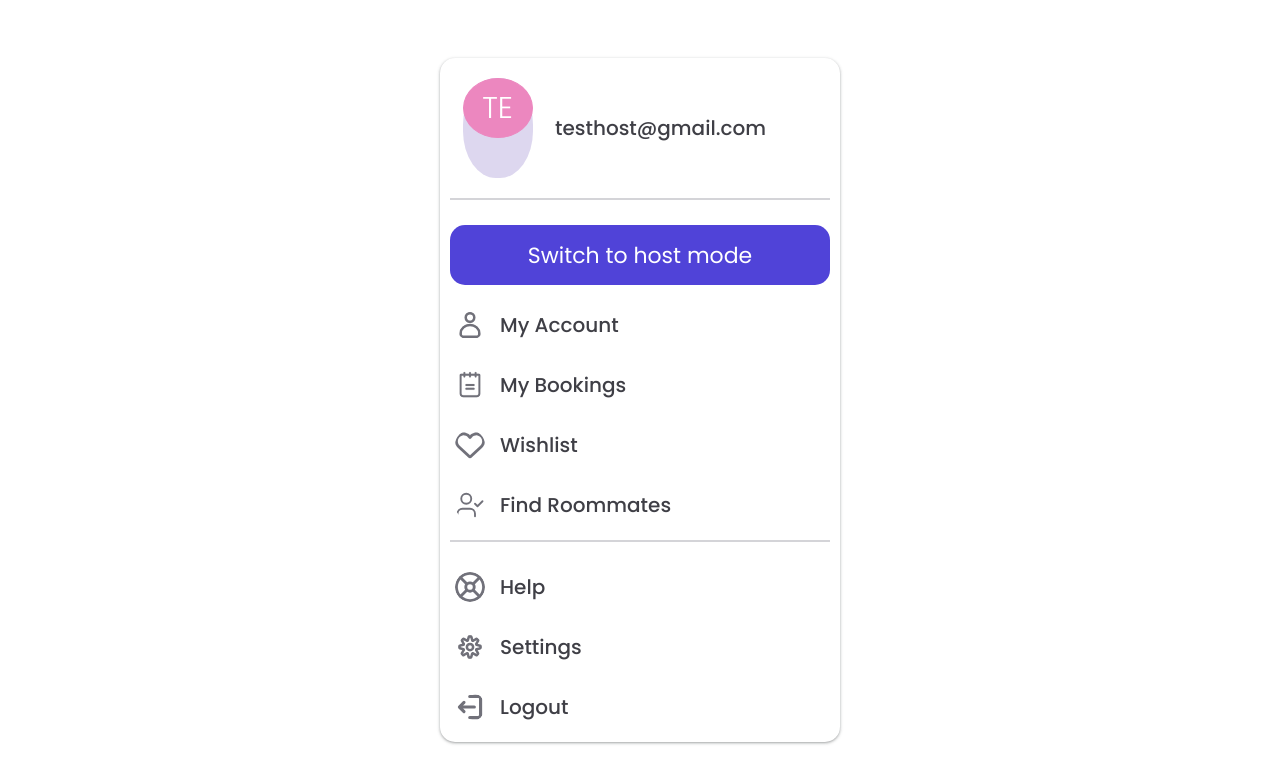
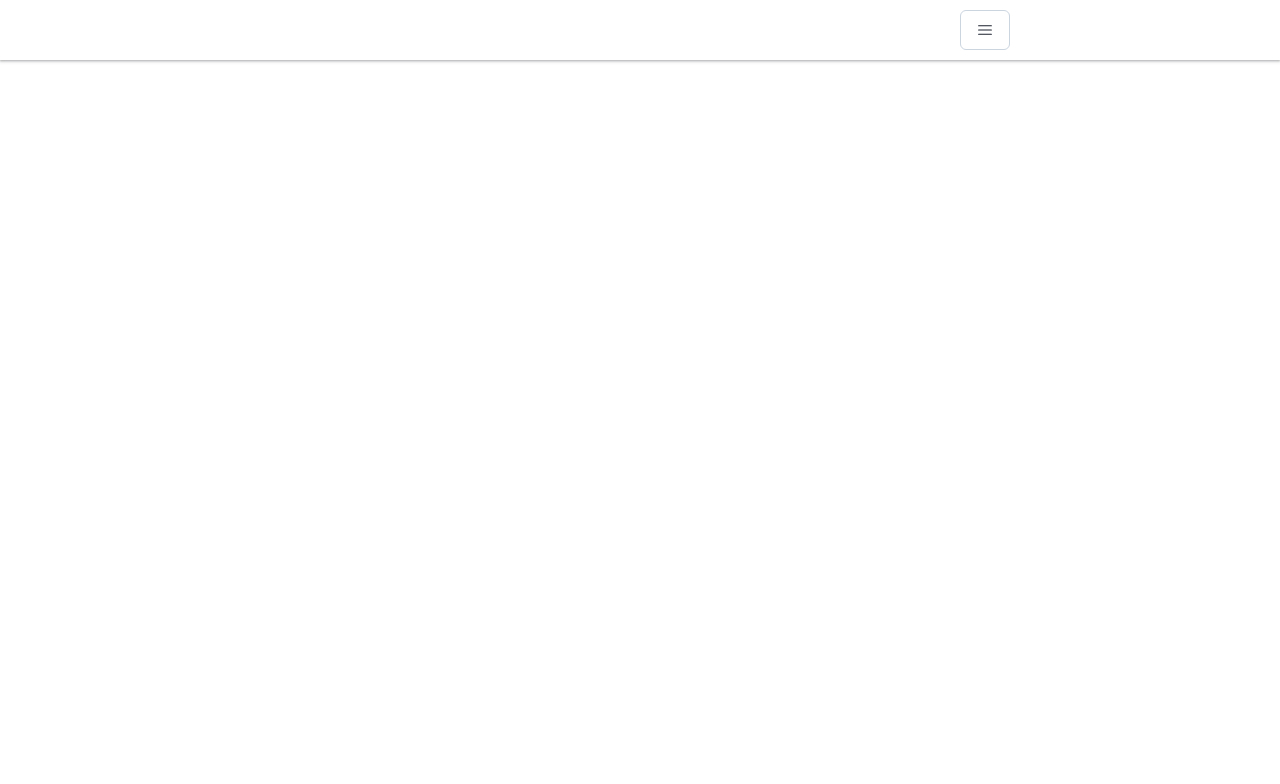
Before and after one commit to abhinavjoshi1798/SideBar, a React (Create React App) app: page / in a window 1280 px wide. Shown: the top 784 px of the page. Built offline with nearby package versions, Linux system fonts and the light colour scheme.

Commit message:
burger triggering navbar

```diff
--- a/package.json
+++ b/package.json
@@ -3,10 +3,14 @@
   "version": "0.1.0",
   "private": true,
   "dependencies": {
+    "@chakra-ui/react": "^2.10.6",
+    "@emotion/react": "^11.14.0",
+    "@emotion/styled": "^11.14.0",
     "@testing-library/dom": "^10.4.0",
     "@testing-library/jest-dom": "^6.6.3",
     "@testing-library/react": "^16.2.0",
     "@testing-library/user-event": "^13.5.0",
+    "framer-motion": "^12.4.10",
     "react": "^19.0.0",
     "react-dom": "^19.0.0",
     "react-icons": "^5.5.0",
--- a/src/App.css
+++ b/src/App.css
@@ -10,17 +10,9 @@
   font-style: normal;
 }
 
-.container{
-  width: 100%;
-  min-height: 100vh;
-  display: flex;
-  justify-content: center;
-  align-items: center;
-}
+
 
 .sideBar{
-  margin: 50px;
-  width: 400px;
   border-radius: 15px;
   box-shadow: rgba(60, 64, 67, 0.3) 0px 1px 2px 0px, rgba(60, 64, 67, 0.15) 0px 1px 3px 1px;
   display: flex;
@@ -64,7 +56,7 @@ display: flex;
 .left .inner h4{
   display: flex;
   margin: auto;
-  font-size: 30px;
+  font-size: 20px;
   font-weight: 300;
 }
 
@@ -79,7 +71,7 @@ display: flex;
   margin-left: 10px;
   font-weight:500;
   color:#3f3f46;
-  font-size: 20px;
+  font-size: 15px;
 }
 
 .divider{
@@ -113,7 +105,7 @@ display: flex;
 }
 
 .hostModeBtn p {
-  font-size: 22px;
+  font-size: 15px;
 }
 
 .listMid {
@@ -132,6 +124,7 @@ display: flex;
 
 .listMid label{
   font-weight: 500;
+  font-size: 14px;
 }
 
 .listMidIcon{
--- a/src/App.js
+++ b/src/App.js
@@ -1,74 +1,118 @@
-import './App.css';
+import "./App.css";
 import { CiUser } from "react-icons/ci";
 import { PiNotepad } from "react-icons/pi";
-import { FaRegHeart  } from "react-icons/fa6";
+import { FaRegHeart } from "react-icons/fa6";
 import { LuUserCheck } from "react-icons/lu";
 import { FaRegLifeRing } from "react-icons/fa6";
 import { CiSettings } from "react-icons/ci";
 import { CiLogout } from "react-icons/ci";
+import { Button, Flex } from "@chakra-ui/react";
+import { RxHamburgerMenu } from "react-icons/rx";
+
+import {
+  Menu,
+  MenuButton,
+  MenuList,
+} from "@chakra-ui/react";
+
 
 function App() {
   return (
-    <div className='container' >
-      <div className='sideBar'>
-        <div className='header' >
-          <div className='left'>
-            <div className='outer'>
-            <div className='inner'><h4>TE</h4></div>
+    <Flex direction={"row-reverse"}
+    boxShadow={"rgba(60, 64, 67, 0.3) 0px 1px 2px 0px, rgba(60, 64, 67, 0.15) 0px 1px 3px 1px"}
+    height={"60px"}
+    alignItems={"center"}>
+      <Menu>
+        <MenuButton
+          as={Button}
+          style={{ marginRight: "270px" }}
+          backgroundColor={"transparent"}
+          border={"1px solid #CBD5E0"}
+          _hover={{
+            backgroundColor:"tranparent",
+            boxShadow:"rgba(60, 64, 67, 0.3) 0px 1px 2px 0px, rgba(60, 64, 67, 0.15) 0px 1px 3px 1px"
+          }}
+          _active={{ backgroundColor: "transparent" }}
+          _focus={{ backgroundColor: "transparent" }}
+        >
+         <RxHamburgerMenu />
+        </MenuButton>
+        <MenuList p={0} borderRadius={"15px"}>
+          <div className="sideBar">
+            <div className="header">
+              <div className="left">
+                <div className="outer">
+                  <div className="inner">
+                    <h4>TE</h4>
                   </div>
-
                 </div>
-          <div className='right'>
+              </div>
+              <div className="right">
                 <p>testhost@gmail.com</p>
               </div>
             </div>
-        <div className='divider'></div>
+            <div className="divider"></div>
             <div className="list">
-
               <div className="hostModeBtn">
                 <p>Switch to host mode</p>
               </div>
 
               <div className="listMid">
-           <CiUser className='listMidIcon' />
+                <CiUser className="listMidIcon" />
                 <label>My Account</label>
               </div>
               <div className="listMid">
-           <PiNotepad className='listMidIcon' style={{color:"#71717a"}} />
+                <PiNotepad
+                  className="listMidIcon"
+                  style={{ color: "#71717a" }}
+                />
                 <label>My Bookings</label>
               </div>
               <div className="listMid">
-           <FaRegHeart  className='listMidIcon' style={{color:"#71717a"}} />
+                <FaRegHeart
+                  className="listMidIcon"
+                  style={{ color: "#71717a" }}
+                />
                 <label>Wishlist</label>
               </div>
               <div className="listMid">
-           <LuUserCheck  className='listMidIcon' style={{strokeWidth:"1.5px"
-           }} />
+                <LuUserCheck
+                  className="listMidIcon"
+                  style={{ strokeWidth: "1.5px" }}
+                />
                 <label>Find Roommates</label>
               </div>
 
-           <div className='divider'></div>
+              <div className="divider"></div>
 
               <div className="listMid">
-          <FaRegLifeRing  className='listMidIcon' style={{color:"#71717a"
-           }} />
+                <FaRegLifeRing
+                  className="listMidIcon"
+                  style={{ color: "#71717a" }}
+                />
                 <label>Help</label>
               </div>
 
               <div className="listMid">
-           <CiSettings  className='listMidIcon' style={{strokeWidth:"1px",
-           }} />
+                <CiSettings
+                  className="listMidIcon"
+                  style={{ strokeWidth: "1px" }}
+                />
                 <label>Settings</label>
               </div>
 
               <div className="listMid">
-           <CiLogout   className='listMidIcon' style={{strokeWidth:"1.5px"
-           }} />
+                <CiLogout
+                  className="listMidIcon"
+                  style={{ strokeWidth: "1.5px" }}
+                />
                 <label>Logout</label>
               </div>
             </div>
           </div>
-    </div>
+        </MenuList>
+      </Menu>
+    </Flex>
   );
 }
 
--- a/src/index.js
+++ b/src/index.js
@@ -1,11 +1,12 @@
 import React from 'react';
 import ReactDOM from 'react-dom/client';
 import App from './App';
+import { ChakraProvider } from '@chakra-ui/react';
 
 
 const root = ReactDOM.createRoot(document.getElementById('root'));
 root.render(
-
+    <ChakraProvider>
     <App />
-
+    </ChakraProvider>
 );
```
Also changed, not shown: 1 other file (tests, documents, lock files or other folders). Lines whose indentation alone changed are shown as unchanged.
